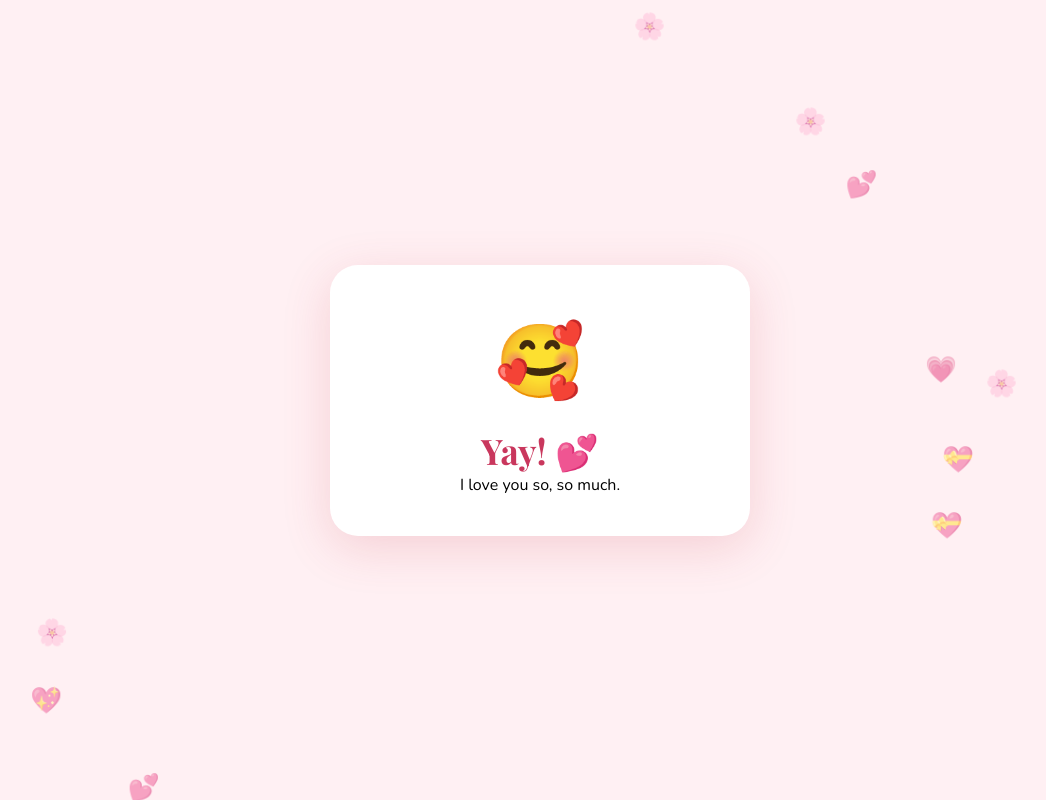
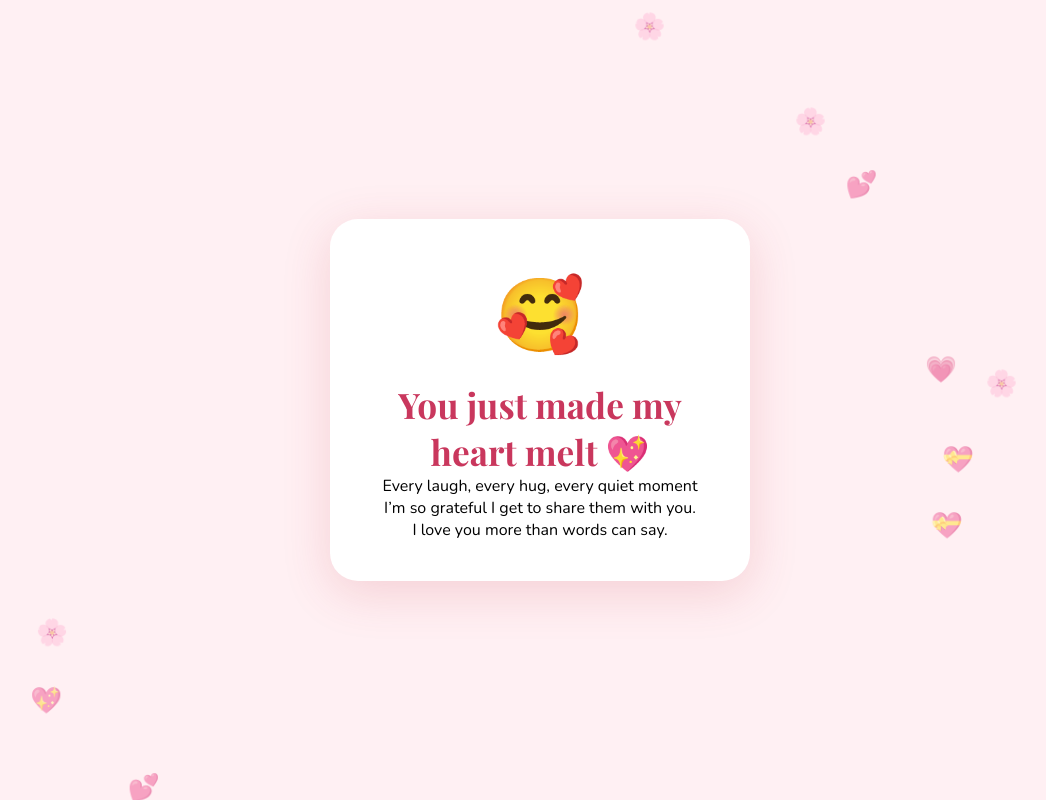
Before and after one commit to Vicario7777/valentine, a plain HTML site: page index.html in a window 1280 px wide. Both pictures are taken after a click on the button "Yes!". Shown: the whole page, without its empty margins (100-1146 px from the left). Drawn offline with nearby package versions, Linux system fonts and the light colour scheme.

Commit message:
Update index.html

```diff
--- a/index.html
+++ b/index.html
@@ -148,8 +148,13 @@ button {
   <!-- Celebration -->
   <div class="celebration" id="celebrate">
     <div class="bear">🥰</div>
-    <h2>Yay! 💕</h2>
-    <p>I love you so, so much.</p>
+    <h2>You just made my heart melt 💖</h2>
+<p>
+Every laugh, every hug, every quiet moment<br>
+I’m so grateful I get to share them with you.<br>
+I love you more than words can say.
+</p>
+
   </div>
 
 </div>
```
